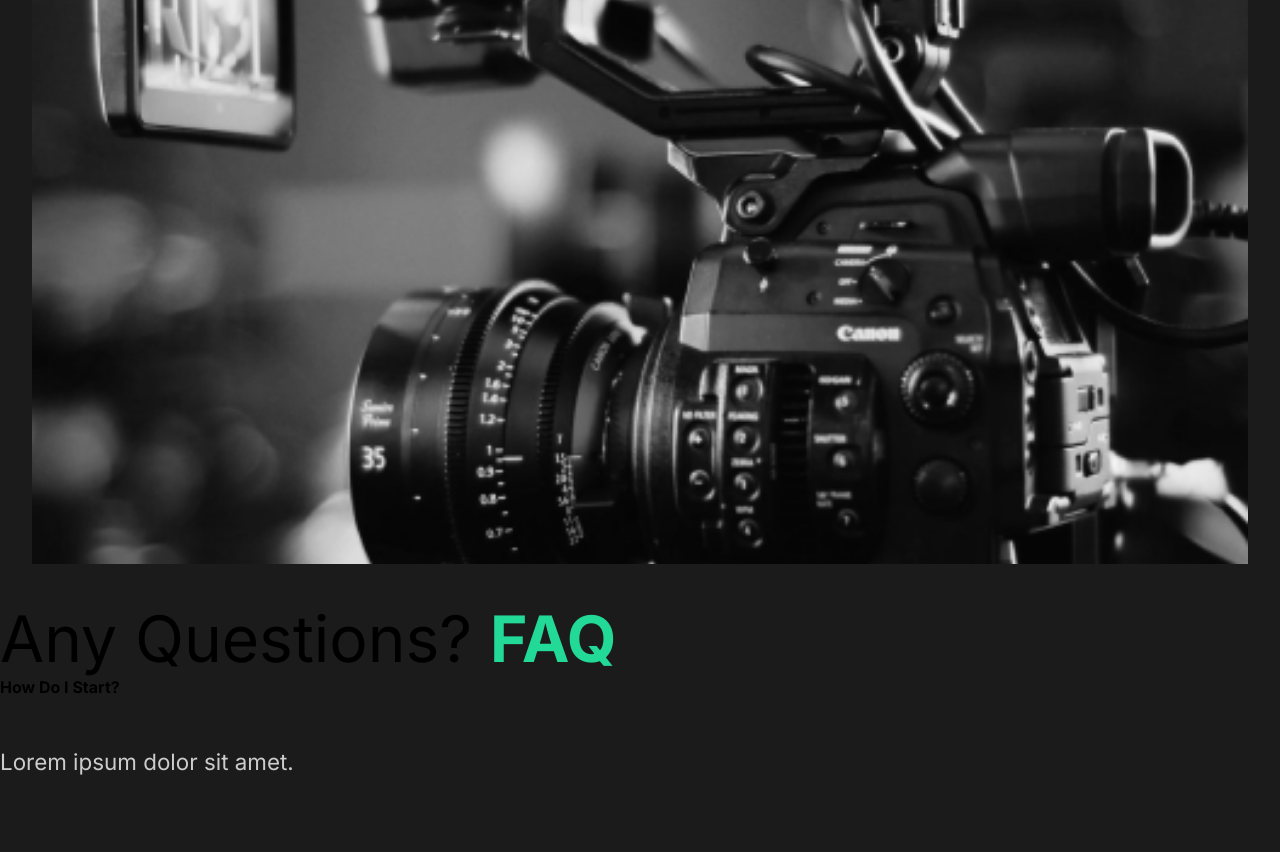
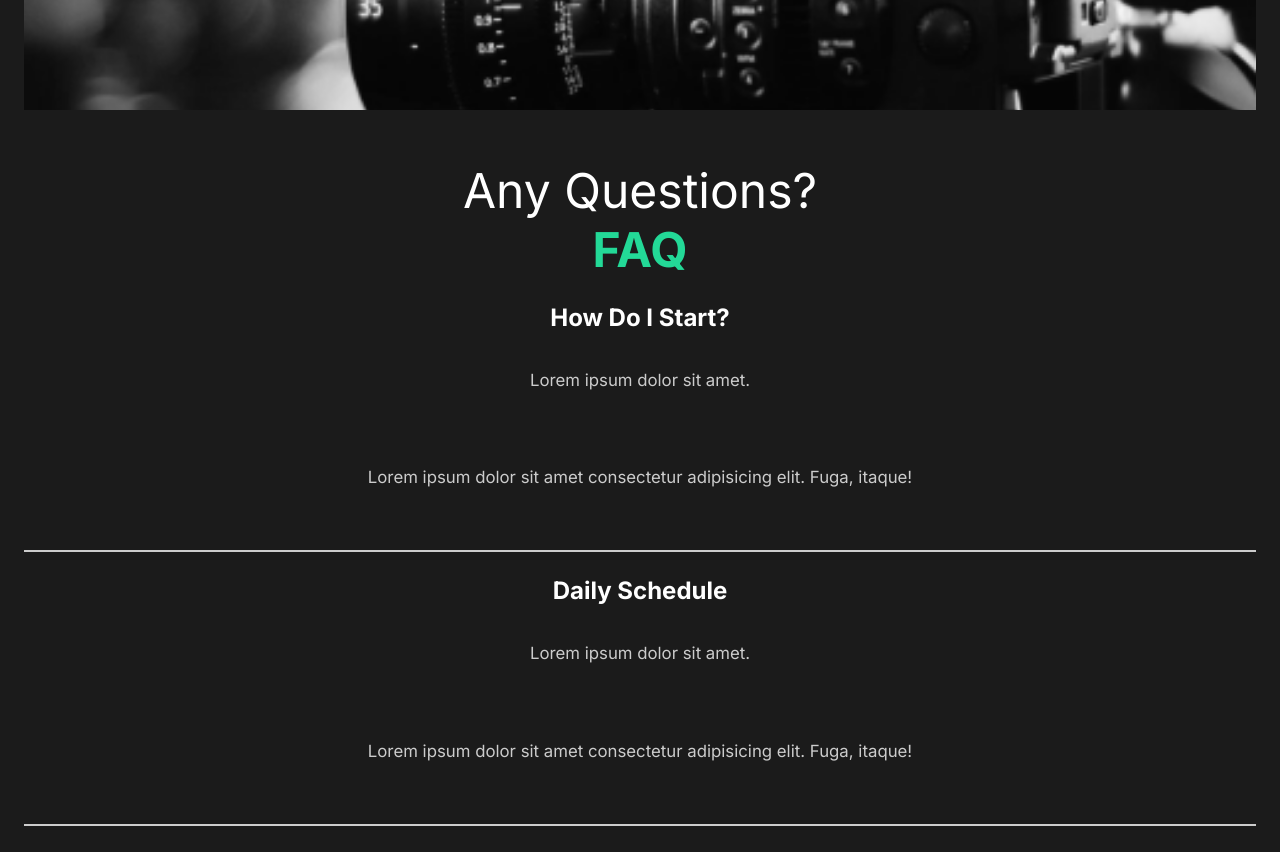
Before and after one commit to Henriqueperoni/react-course-second-projec, a React (Create React App) app: page / in a window 1280 px wide. Shown: the part 1940-2792 px from the top of the page. Built offline with nearby package versions, Linux system fonts and the light colour scheme.

Commit message:
Style FAQ Section

```diff
--- a/src/components/FaqSection.js
+++ b/src/components/FaqSection.js
@@ -1,8 +1,10 @@
 import React from "react";
+import styled from "styled-components";
+import { About, Description, Image, Hide } from "../styles";
 
 const FaqSection = () => {
   return (
-    <div className="faq">
+    <Faq>
       <h2>
         Any Questions? <span>FAQ</span>
       </h2>
@@ -15,6 +17,7 @@
             itaque!
           </p>
         </div>
+        <div className="faq-line"></div>
       </div>
       <div className="question">
         <h4>Daily Schedule</h4>
@@ -25,6 +28,7 @@
             itaque!
           </p>
         </div>
+        <div className="faq-line"></div>
       </div>
       <div className="question">
         <h4>Diferrent Payments Methods</h4>
@@ -35,6 +39,7 @@
             itaque!
           </p>
         </div>
+        <div className="faq-line"></div>
       </div>
       <div className="question">
         <h4>What Products do you offer?</h4>
@@ -45,9 +50,34 @@
             itaque!
           </p>
         </div>
+        <div className="faq-line"></div>
       </div>
-    </div>
+    </Faq>
   );
 };
 
+const Faq = styled(About)`
+  display: block;
+  span {
+    display: block;
+  }
+  h2 {
+    padding-bottom: 2rem;
+    font-weight: lighter;
+  }
+  .faq-line {
+    background: #cccccc;
+    height: 0.2rem;
+    margin: 2rem 0rem;
+    width: 100%;
+  }
+  question {
+    padding: 3rem 0rem;
+    cursor: pointer;
+    p {
+      padding: 1rem 0rem;
+    }
+  }
+`;
+
 export default FaqSection;
--- a/src/components/GlobalStyle.js
+++ b/src/components/GlobalStyle.js
@@ -6,7 +6,12 @@
   padding: 0;
   box-sizing: border-box;
   }
+  html{
+    @media (max-width: 1700px){
+        font-size: 75%;
+    }
 
+  }
   body {
     background: #1b1b1b;
     font-family: 'Inter', sans-serif;
@@ -35,6 +40,7 @@
     }
     h4 {
       font-weight: bold;
+      font-size: 2rem;
     }
     a {
       font-size: 1.1rem;
```
Also changed, not shown: 1 other file (tests, documents, lock files or other folders).
